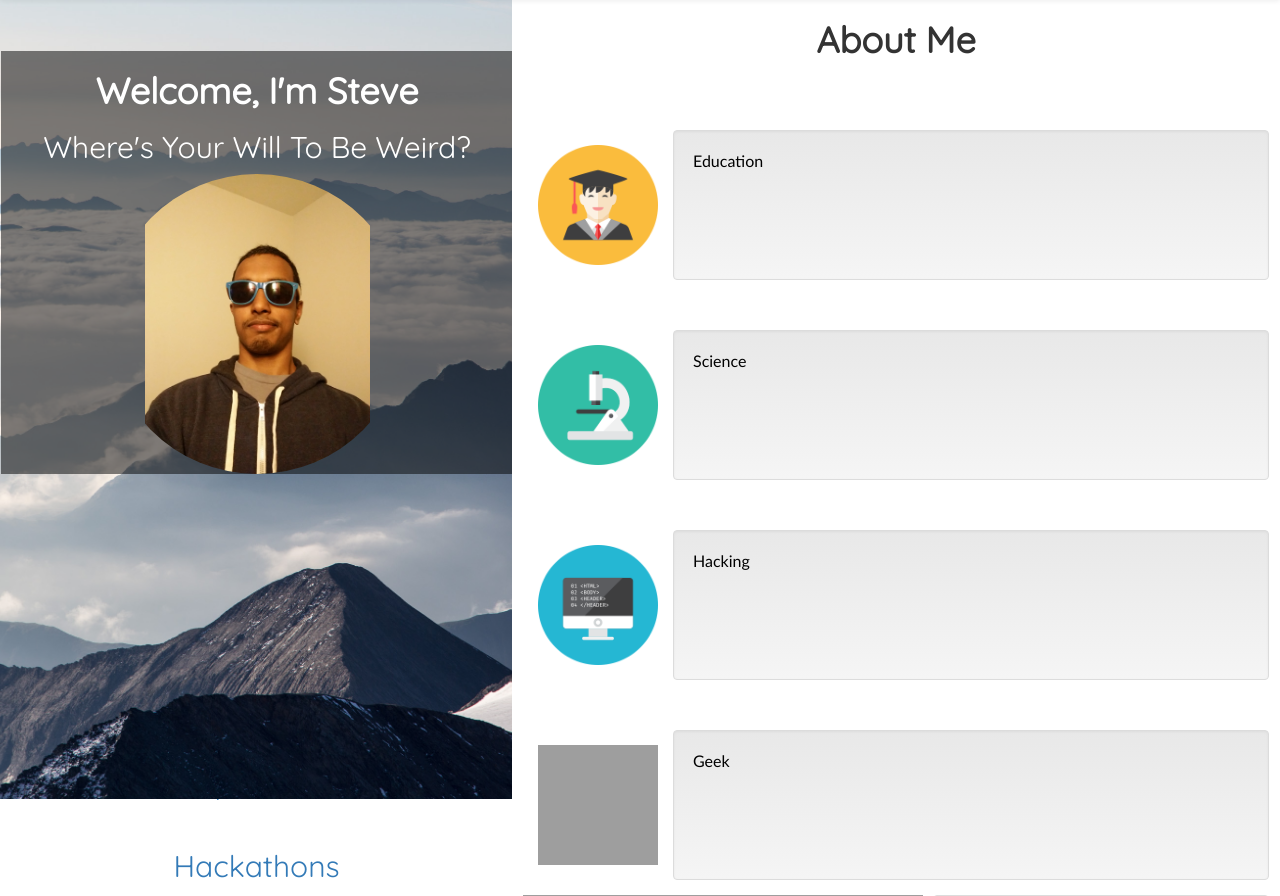
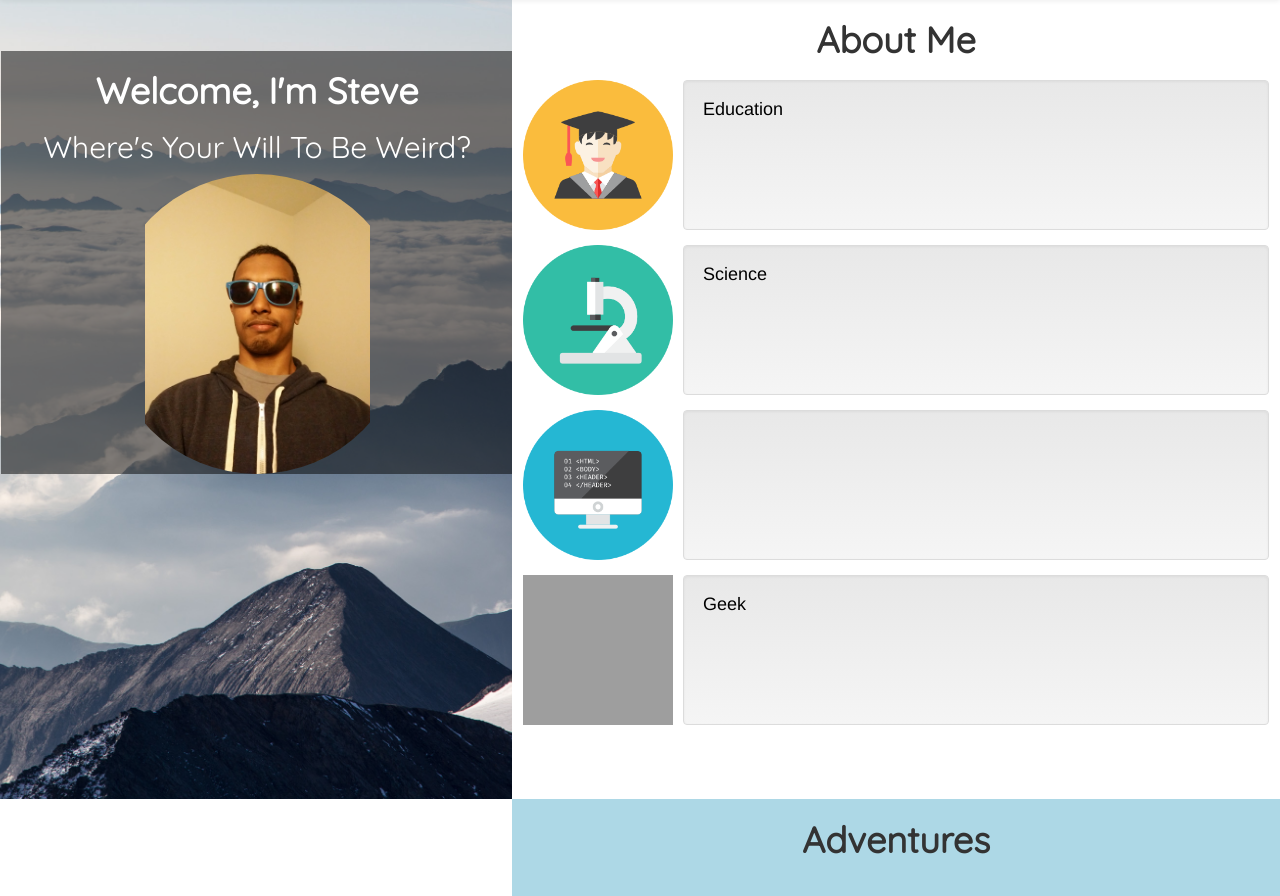
Before and after one commit to mathgeek404/mathgeek404.github.io, a PHP site: page /index.html in a window 1280 px wide. Shown: the part 51-947 px from the top of the page. Run offline with PHP 8.4, Linux system fonts and the light colour scheme; some libraries are stand-ins or nearby versions; grey boxes are pictures that could not be loaded.

Commit message:
media replaces about me points

```diff
--- a/css/styling.css
+++ b/css/styling.css
@@ -181,14 +181,8 @@ body{
 .point-image {
     width: 150px;
     height: 150px;
-    float:left;
 }
 
-.point-image > img {
-	width:120px;
-	height:120px;
-	margin: 15px 15px 15px 15px;
-}
 
 .point-content {
     min-height: 150px;
--- a/index.html
+++ b/index.html
@@ -60,52 +60,50 @@
 	                    <h1>About Me</h1>
 	                </div>
 	                <div id="bio" data-role="main" class="text-content">
-	                    <div class="life-point">
-	                        <div class="point-image">
-	                            <img src="images/student.png" alt="">
+
+						<!-- About Me Bullets-->
+
+
+						<div class="media">
+							<div class="media-left media-middle">
+								<a href="#">
+							        <img class="media-object point-image" src="images/student.png" alt="...">
+							    </a>
 							</div>
-	                        <div class="point-content well">
-									<p> Education </p>
-							</div>
-
-	                    </div>
-
-	                    <div class="life-point">
-	                        <div class="point-image">
-	                            <img src="images/microscope.png" alt="">
-	                        </div>
-							<div class="point-content well">
-									<p> Science </p>
+							<div class="media-body well">
+								<h4 class="media-heading">Education</h4>
 							</div>
 						</div>
-
-	                    <div class="life-point">
-	                        <div class="point-image">
-	                            <img src="images/coding.png" alt="">
+						<div class="media">
+							<div class="media-left media-middle">
+								<a href="#">
+							        <img class="media-object point-image" src="images/microscope.png" alt="...">
+							    </a>
 							</div>
-	                        <div class="point-content well">
-									<p> Hacking </p>
-							</div>
-						</div>
-
-						<div class="life-point">
-	                        <div class="point-image">
-	                            <img src="images/ninja.png" alt="">
-	                        </div>
-	                        <div class="point-content well">
-									<p> Geek </p>
+							<div class="media-body well">
+								<h4 class="media-heading">Science</h4>
 							</div>
 	                    </div>
 
 						<div class="media">
 							<div class="media-left media-middle">
 								<a href="#">
-							        <img class="media-object" src="images/ninja.png" alt="...">
+							        <img class="media-object point-image" src="images/coding.png" alt="...">
 							    </a>
 							</div>
 							<div class="media-body well">
-									<h4 class="media-heading">Middle aligned media</h4>
+								<h4 class="media-heading"></h4>
 							</div>
+	                    </div>
+
+						<div class="media">
+							<div class="media-left media-middle">
+								<a href="#">
+							        <img class="media-object point-image" src="images/ninja.png" alt="...">
+							    </a>
+							</div>
+							<div class="media-body well">
+								<h4 class="media-heading">Geek</h4>
 							</div>
 						</div>
 	                </div>
```
Lines whose indentation alone changed are shown as unchanged.
